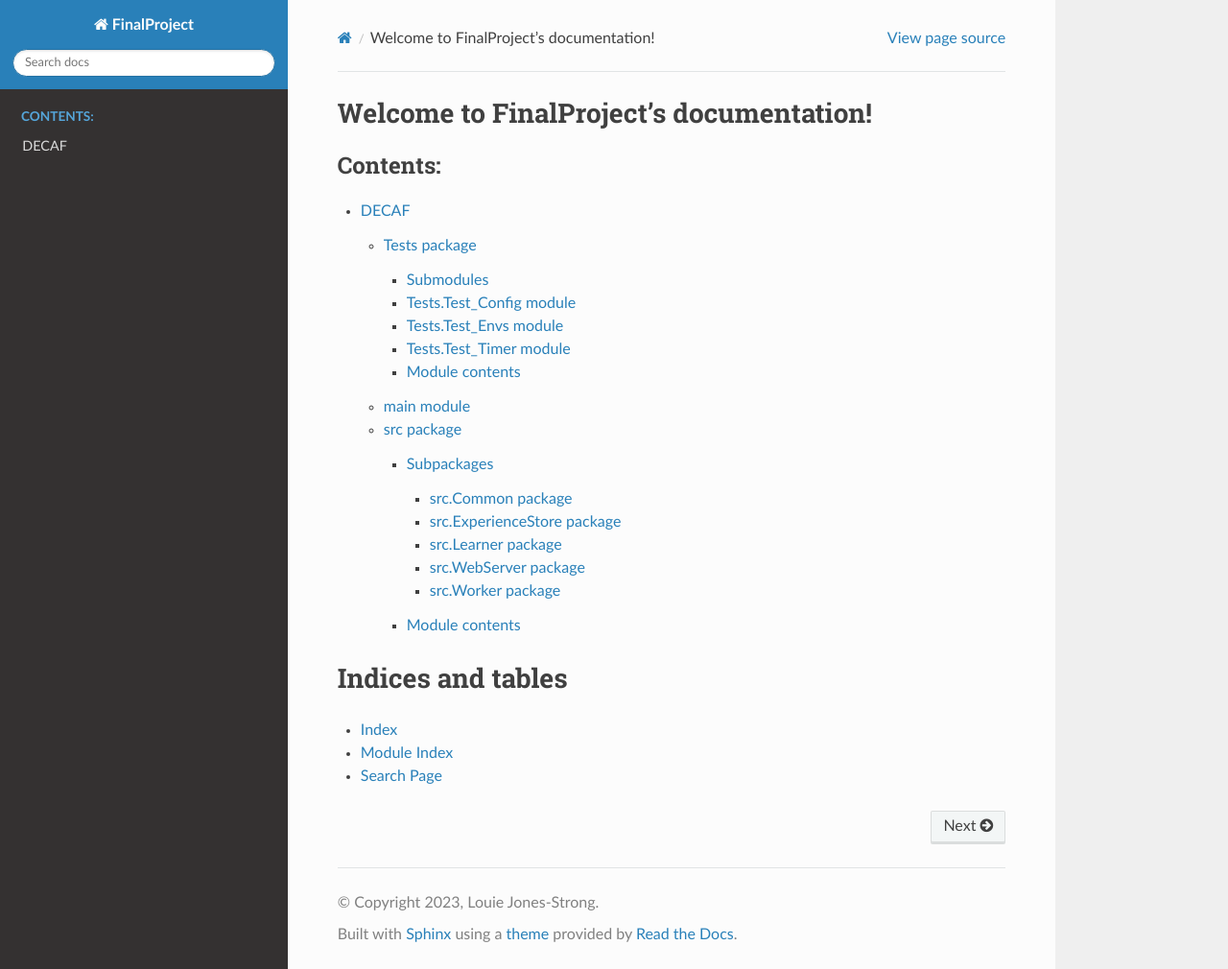
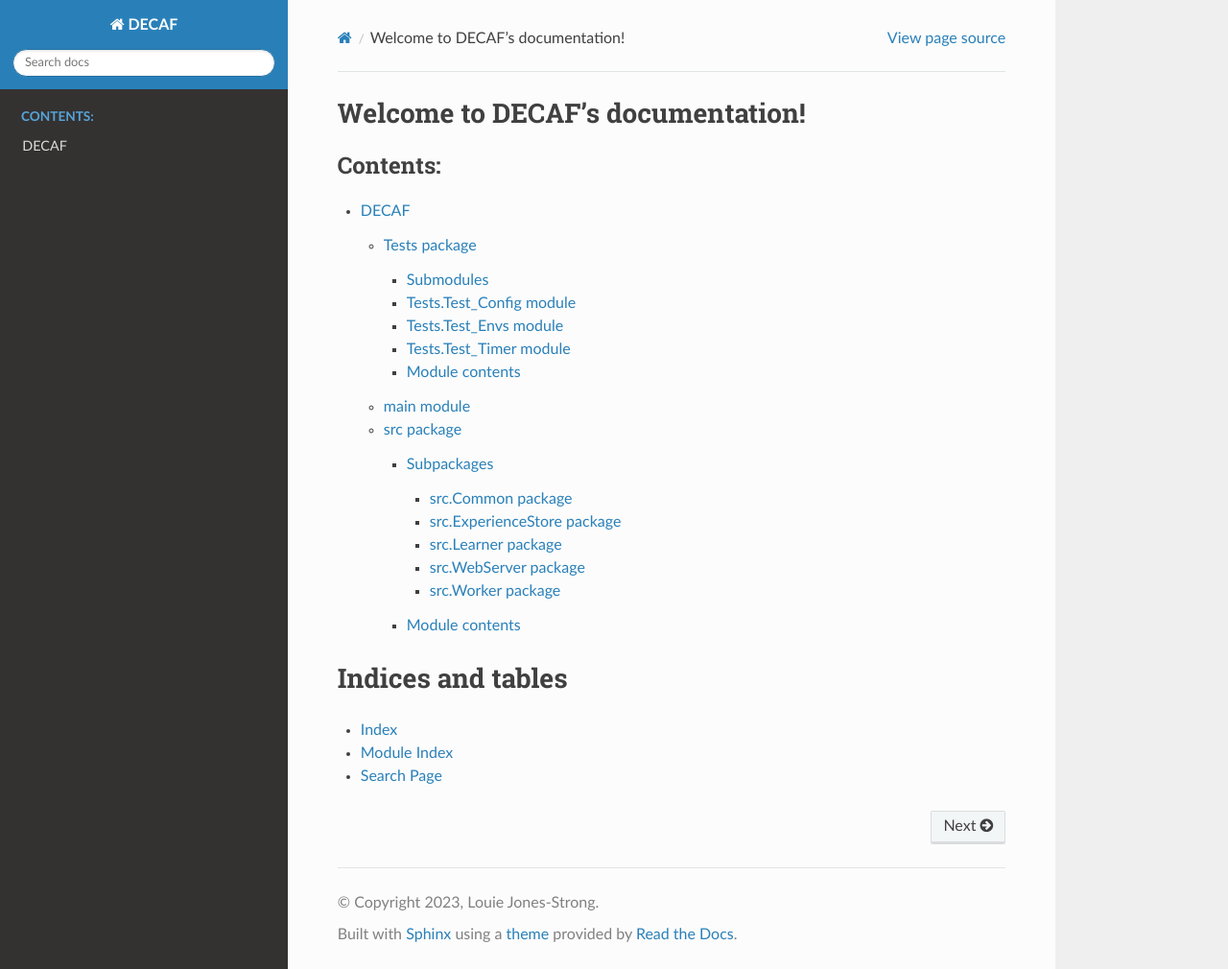
Before and after one commit to louie-jones-strong/Uni-Dissertation, a Sphinx documentation site: the page built from docs/index.rst, in a window 1280 px wide and 1010 px high. Shown: the whole window at 96% size. Built offline with Sphinx 7.4.7 and the Read the Docs theme 2.0.0, drawn with Linux system fonts in a browser that asks for light colours.

Commit message:
more rename

```diff
--- a/docs/conf.py
+++ b/docs/conf.py
@@ -10,7 +10,7 @@ sys.path.insert(0, os.path.abspath('..'))
 # -- Project information -----------------------------------------------------
 # https://www.sphinx-doc.org/en/master/usage/configuration.html#project-information
 
-project = 'FinalProject'
+project = 'DECAF'
 copyright = '2023, Louie Jones-Strong'
 author = 'Louie Jones-Strong'
 
--- a/docs/index.rst
+++ b/docs/index.rst
@@ -1,9 +1,9 @@
-.. FinalProject documentation master file, created by
+.. DECAF documentation master file, created by
    sphinx-quickstart on Mon Jul  3 02:24:34 2023.
    You can adapt this file completely to your liking, but it should at least
    contain the root `toctree` directive.
 
-Welcome to FinalProject's documentation!
+Welcome to DECAF's documentation!
 ========================================
 
 .. toctree::
```
